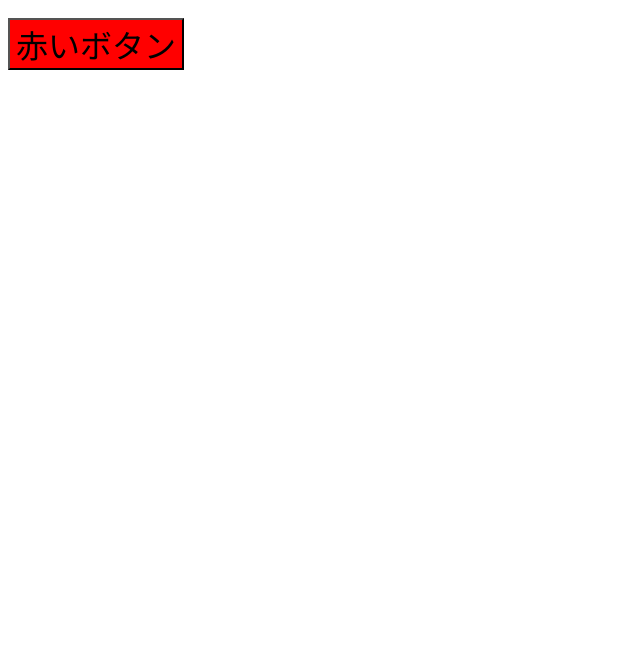
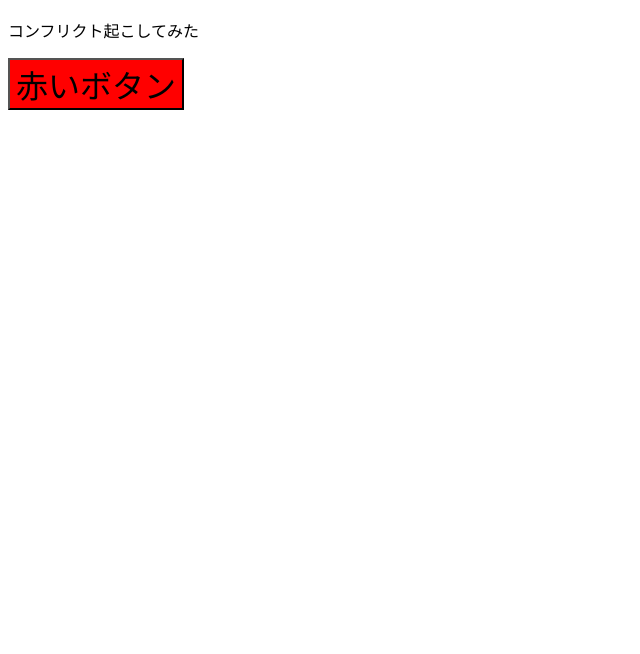
Before and after one commit to Tech-an/github-practice, a plain HTML site: page index.html in a window 1280 px wide. Shown: the part 146-800 px from the top of the page, without its empty margins (0-640 px from the left). Drawn offline with Linux system fonts and the light colour scheme.

Commit message:
コンフリクト起こしてみた

```diff
--- a/index.html
+++ b/index.html
@@ -8,6 +8,7 @@
   <body>
     <h1 style="color: red">Gitの練習です！</h1>
     <p style="font-size: 2rem; font-weight: bold">ブランチからこんにちは！🌿</p>
+    <p>コンフリクト起こしてみた</p>
     <button style="background-color: red; font-size: 2rem">赤いボタン</button>
   </body>
 </html>
```
